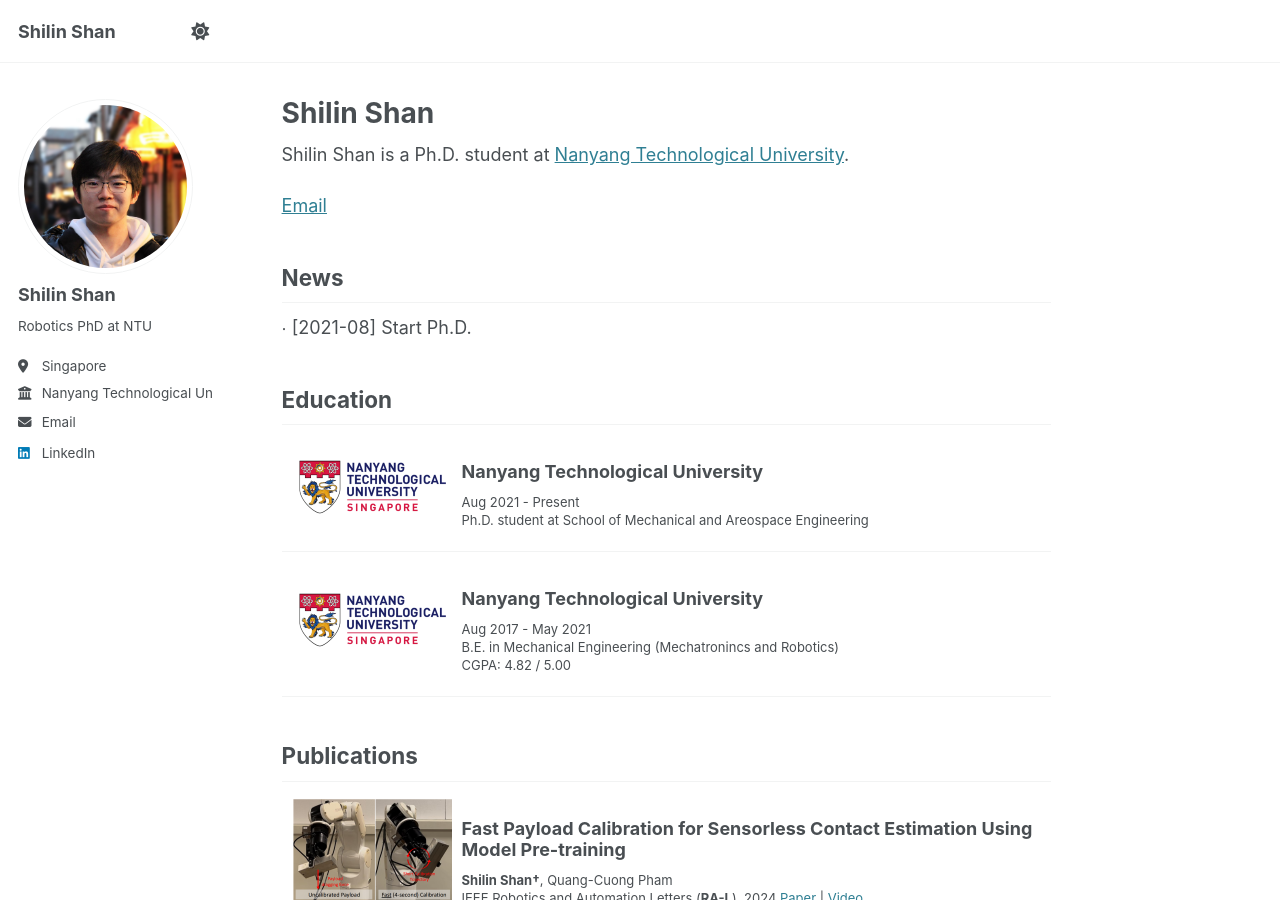
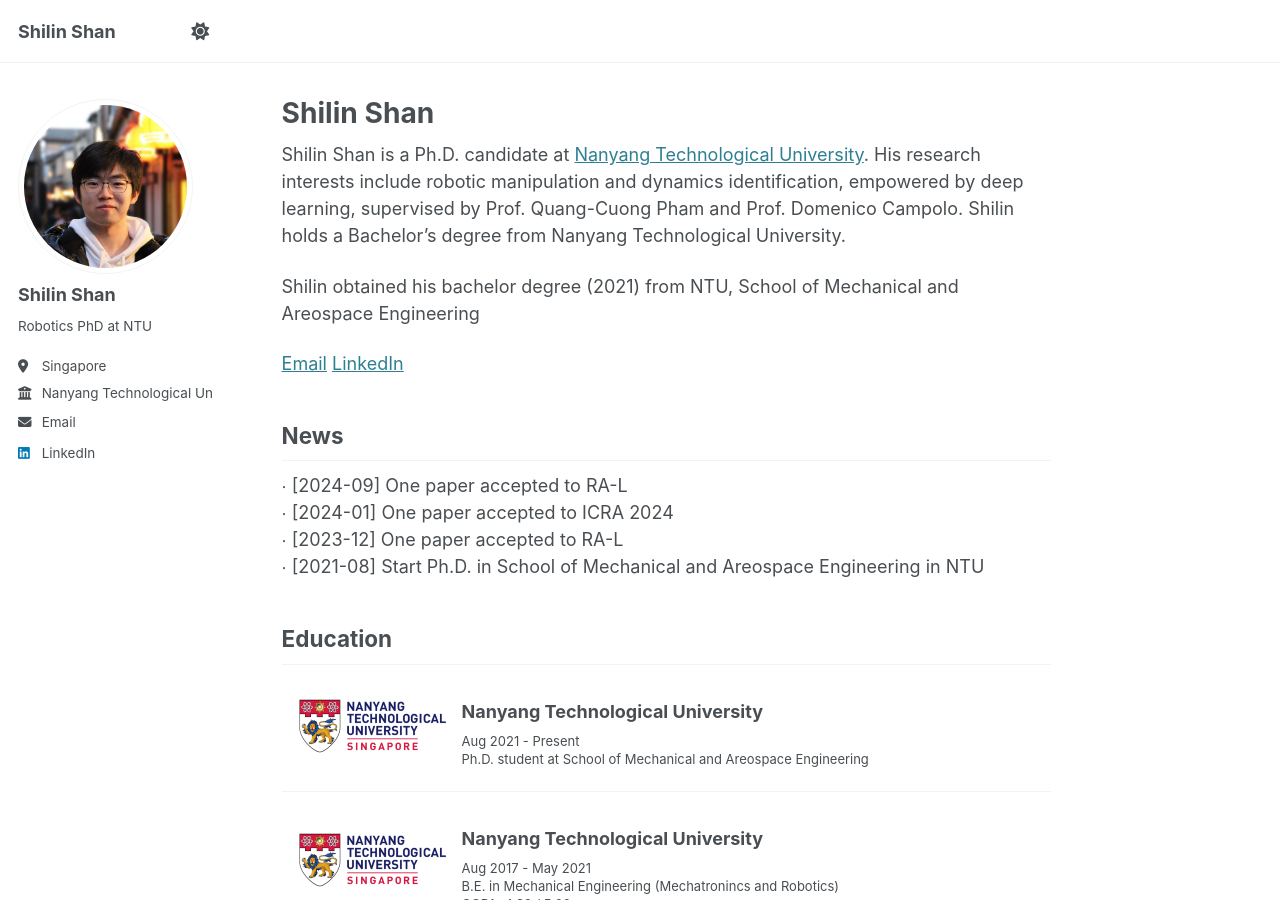
Before and after one commit to ShanShilin/ShanShilin.github.io, a Jekyll site: the page built from _pages/about.md, in a window 1280 px wide and 900 px high. Built offline with Jekyll 4.4.1, drawn with Linux system fonts in a browser that asks for light colours; some of the changed text lies outside the part shown.

Commit message:
Update about.md

```diff
--- a/_pages/about.md
+++ b/_pages/about.md
@@ -7,15 +7,20 @@ redirect_from:
   - /about/
   - /about.html
 ---
+Shilin Shan is a Ph.D. candidate at [Nanyang Technological University](https://www.ntu.edu.sg). His research interests include robotic manipulation and dynamics identification, empowered by deep learning, supervised by Prof. Quang-Cuong Pham and Prof. Domenico Campolo. Shilin holds a Bachelor’s degree from Nanyang Technological University.
 
-Shilin Shan is a Ph.D. student at [Nanyang Technological University](https://www.ntu.edu.sg).
+Shilin obtained his bachelor degree (2021) from NTU, School of Mechanical and Areospace Engineering
 
 [Email](mailto:SHILIN001@e.ntu.edu.sg)
+[LinkedIn](https://www.linkedin.com/in/shilin-shan-99475a17b/)
 
 
 News
 -----
-∙ [2021-08] Start Ph.D.<br />
+∙ [2024-09] One paper accepted to RA-L <br />
+∙ [2024-01] One paper accepted to ICRA 2024 <br />
+∙ [2023-12] One paper accepted to RA-L <br />
+∙ [2021-08] Start Ph.D. in School of Mechanical and Areospace Engineering in NTU <br />
 
 Education
 -----
```
Also changed, not shown: other parts of _pages/about.md (+1 -1 lines).
